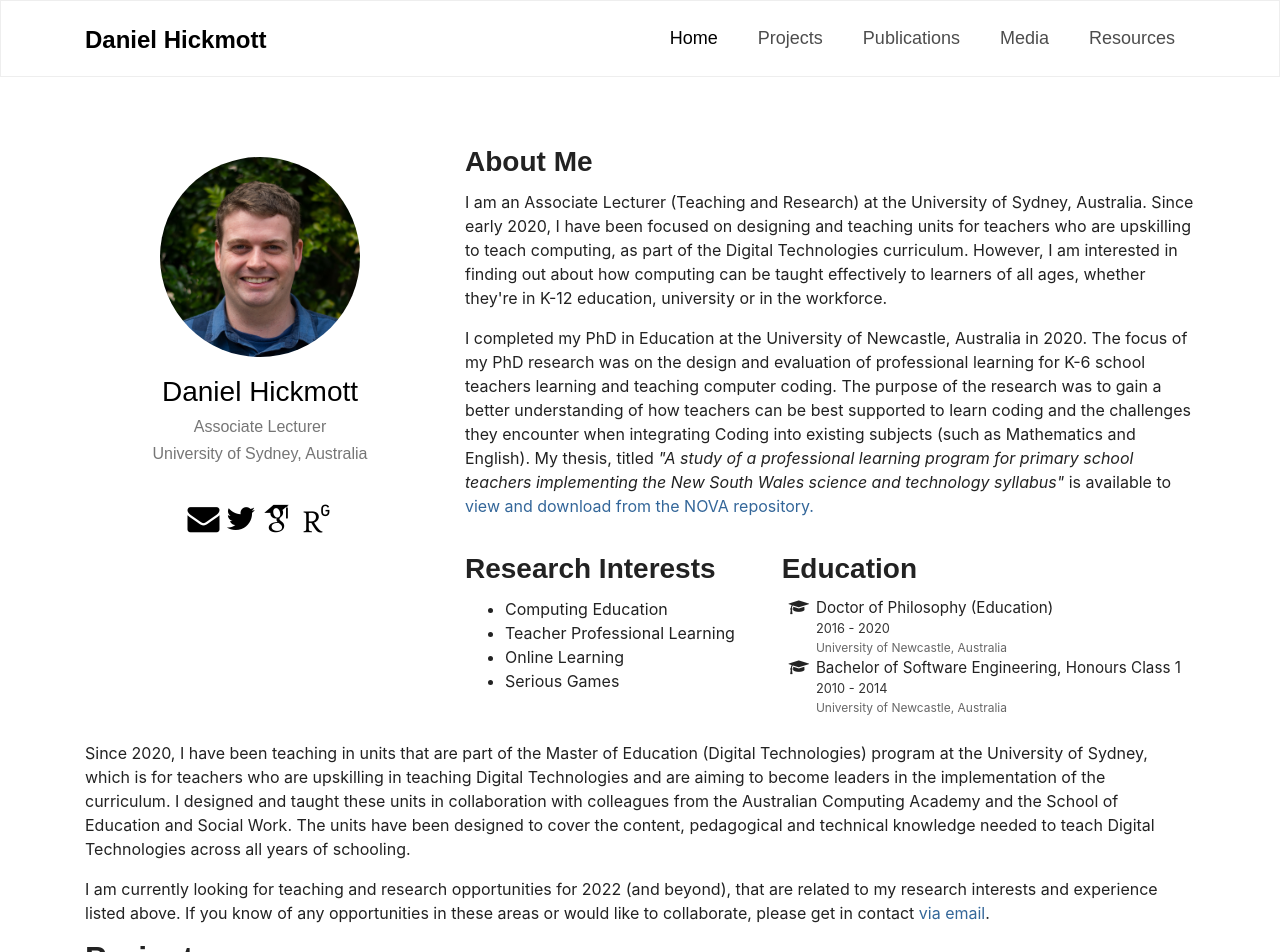
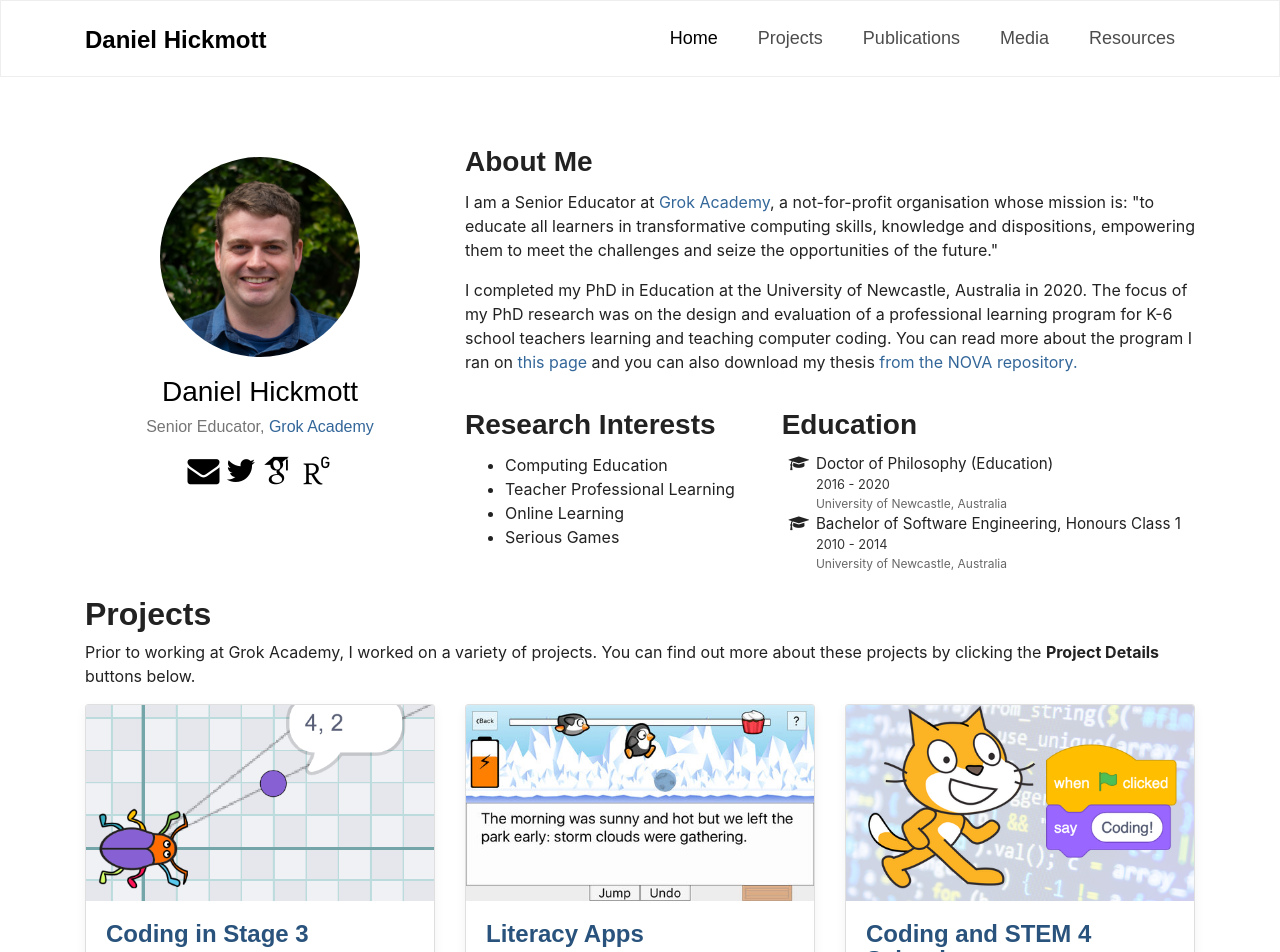
Before and after one commit to hckmd/hckmd.github.io, a Jekyll site: the page built from index.md, in a window 1280 px wide. Shown: the top 952 px of the page. Built offline with Jekyll 4.4.1, drawn with Linux system fonts in a browser that asks for light colours; some web fonts are replaced; some of the changed text lies outside the part shown.

Commit message:
Changes job description title and minor fixes

```diff
--- a/css/site.css
+++ b/css/site.css
@@ -33,7 +33,7 @@ footer p {
     justify-content: center;
     list-style: none;
     padding: 0;
-    margin-top: 30px;
+    margin-top: 10px;
 }
 
 #profile .portrait-title h2 {
--- a/index.md
+++ b/index.md
@@ -9,8 +9,7 @@ title: Daniel Hickmott
             <div class="portrait" style="background-image: url('me.jpg');"></div>
             <div class="portrait-title">
                 <h2>Daniel Hickmott</h2>
-                <h3>Associate Lecturer</h3>
-                <h3>University of Sydney, Australia</h3>
+                <h3>Senior Educator, <a href="https://grokacademy.org" class="text-info" target="_blank" rel="noopener">Grok Academy</a></h3>
             </div>
             <ul class="network-icon" aria-hidden="true">
                 <li>
@@ -31,15 +30,11 @@ title: Daniel Hickmott
     <div class="col-xs-12 col-md-8">
         <h3 class="profile-heading">About Me</h3>
         <p>
-            I am an Associate Lecturer (Teaching and Research) at the University of Sydney, Australia.
-            Since early 2020, I have been focused on designing and teaching units for teachers who are upskilling to teach computing, as part of the Digital Technologies curriculum.
-            However, I am interested in finding out about how computing can be taught effectively to learners of all ages, whether they're in K-12 education, university or in the workforce.
+            I am a Senior Educator at <a href="https://grokacademy.org" class="text-info" target="_blank" rel="noopener">Grok Academy</a>, a not-for-profit organisation whose mission is: "to educate all learners in transformative computing skills, knowledge and dispositions, empowering them to meet the challenges and seize the opportunities of the future."
         </p>
         <p>
             I completed my PhD in Education at the University of Newcastle, Australia in 2020.
-            The focus of my PhD research was on the design and evaluation of professional learning for K-6 school teachers learning and teaching computer coding.
-            The purpose of the research was to gain a better understanding of how teachers can be best supported to learn coding and the challenges they encounter when integrating Coding into existing subjects (such as Mathematics and English).
-            My thesis, titled <i>"A study of a professional learning program for primary school teachers implementing the New South Wales science and technology syllabus"</i> is available to <a class="text-info" href="https://hdl.handle.net/1959.13/1417667" target="_blank">view and download from the NOVA repository.</a>
+            The focus of my PhD research was on the design and evaluation of a professional learning program for K-6 school teachers learning and teaching computer coding. You can read more about the program I ran on <a href="{{ site.baseurl | append: '/projects/coding-in-stage-3' }}" class="text-info">this page</a> and you can also download my thesis <a class="text-info" href="https://hdl.handle.net/1959.13/1417667" target="_blank"> from the NOVA repository.</a>
         </p>
         <div class="row">
             <div class="col-md-5">
@@ -76,17 +71,10 @@ title: Daniel Hickmott
     </div>
 </div>
 <div class="showcase my-2">
-    <p>
-        Since 2020, I have been teaching in units that are part of the Master of Education (Digital Technologies) program at the University of Sydney, which is for teachers who are upskilling in teaching Digital Technologies and are aiming to become leaders in the implementation of the curriculum. I designed and taught these units in collaboration with colleagues from the Australian Computing Academy and the School of Education and Social Work. The units have been designed to cover the content, pedagogical and technical knowledge needed to teach Digital Technologies across all years of schooling.
-    </p>
-    <p>
-        I am currently looking for teaching and research opportunities for 2022 (and beyond), that are related to my research interests and experience listed above.
-        If you know of any opportunities in these areas or would like to collaborate, please get in contact <a href="mailto:daniel.hickmott@gmail.com" class="text-info">via email</a>.
-    </p>
     <h2>Projects</h2>
     <p>
-        Prior to working at the University of Sydney, there were three main projects that I was involved in.
-        You can find out more about each of these by clicking the <i>Project Details</i> button on each item below.
+        Prior to working at Grok Academy, I worked on a variety of projects.
+        You can find out more about these projects by clicking the <b>Project Details</b> buttons below.
     </p>
     <div class="row">
         {% for project in site.data.projects %}
@@ -114,7 +102,7 @@ title: Daniel Hickmott
 </div>
 <div class="showcase">
     <h2>Selected Publications</h2>
-    <p>I have highlighted three of my favourite publications below that I have been an author on. You can see the rest of my publications from the <a href="{{ site.baseurl | append: '/publications/' }}" class="text-info">Publications page</a>.</p>
+    <p>I have highlighted three of my favourite publications below but you can see the rest of my publications from the <a href="{{ site.baseurl | append: '/publications/' }}" class="text-info">Publications page</a>.</p>
     <div class="row">
         {% for publication in site.data.publications.selected %}
         <div class="col-md-4">
```
Also changed, not shown: projects/index.md (+2 -2 lines), resources/coding-resource-list/lessons.md (+0 -2 lines), resources/coding-resource-list/links_lessons.md (+0 -2 lines).
